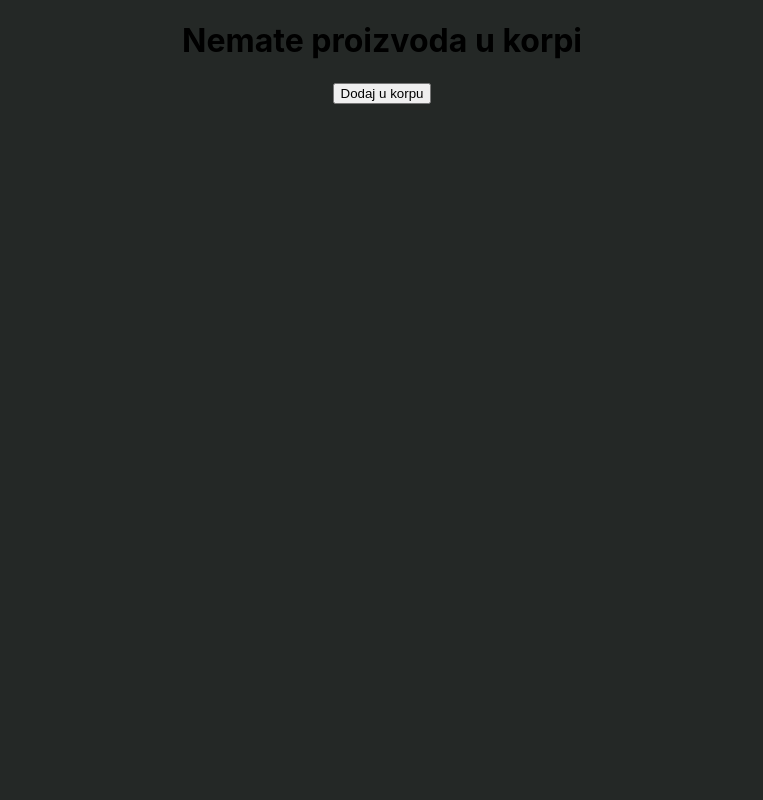
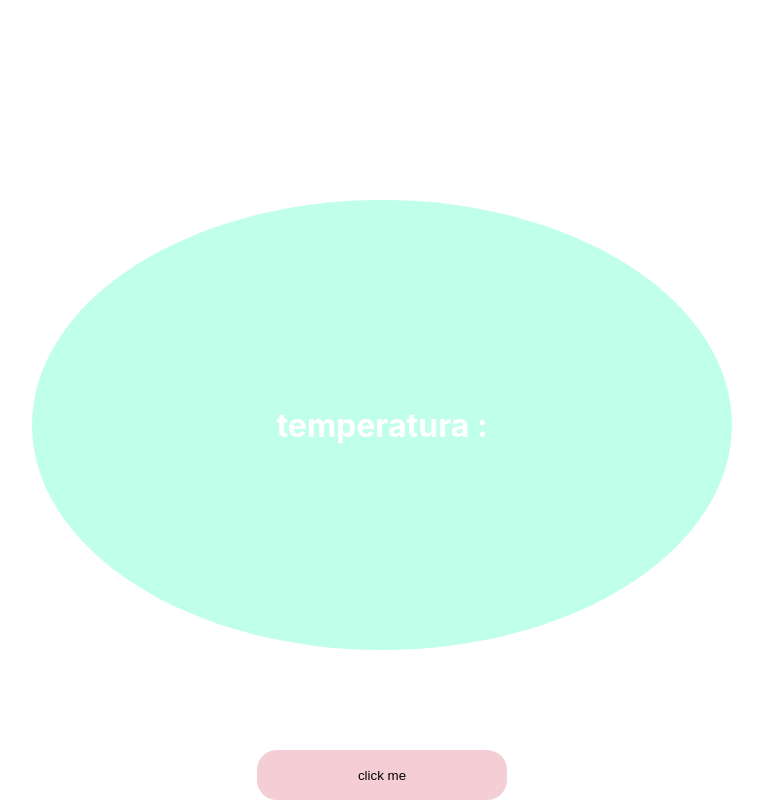
Before and after one commit to aminnicevic04/React-App-NIT, a React (Create React App) app in the folder my-app/: page / in a window 1280 px wide. Shown: the whole page, without its empty margins (258-1021 px from the left). Built offline with nearby package versions, Linux system fonts and the light colour scheme.

Commit message:
projekat

```diff
--- a/my-app/src/App.js
+++ b/my-app/src/App.js
@@ -4,6 +4,7 @@ import Cas6 from "./components/Casovi/cas6/cas6";
 import Forma1 from "./components/Forma-domaci/forma1";
 import React, { useState } from "react";
 import Cas7 from "./components/Casovi/cas7/cas7";
+import Main from "./components/Cond.Rend-domaci/main";
 
 //JSX
 function App() {
@@ -32,8 +33,11 @@ function App() {
 
   return (
     <>
-      <Cas7></Cas7>
+      <Main></Main>
     </>
+    // <>
+    //   <Cas7></Cas7>
+    // </>
     // <div className="main">
     //   <Cas6 />
     // </div>
--- a/my-app/src/components/Casovi/cas7/Products.js
+++ b/my-app/src/components/Casovi/cas7/Products.js
@@ -1,12 +1,12 @@
 import React from "react";
 
-function Products(ime, cena) {
+function Product({ ime, cena }) {
   return (
     <div>
       <h1>{ime}</h1>
-      <h1>{cena}</h1>
+      <h2>{cena}</h2>
     </div>
   );
 }
 
-export default Products;
+export default Product;
--- a/my-app/src/components/Casovi/cas7/cas7.js
+++ b/my-app/src/components/Casovi/cas7/cas7.js
@@ -1,21 +1,27 @@
-import { useState } from "react";
-import Products from "./Products";
+import React, { useState } from "react";
+import "./cas7.css";
+import Product from "./Products";
 
 function Cas7() {
-  const [randomNumber, setRandomNumber] = useState();
+  const [randomNumber, setRandomNumber] = useState(12);
+
   const [products, setProducts] = useState([
-    { name: "Adidas", price: 200, inCart: false },
-    { name: "Puma", price: 190, inCart: false },
-    { name: "Nike", price: 120, inCart: false },
-    { name: "Jordan", price: 300, inCart: false },
+    { name: "Adidas", price: 120, inCart: false },
+    { name: "Puma", price: 200, inCart: false },
+    { name: "Nike", price: 300, inCart: false },
+    { name: "Didadora", price: 70, inCart: false },
+    { name: "Under Armour", price: 120, inCart: false },
   ]);
 
   const inCartProducts = products.filter((product) => product.inCart);
+
+  console.log(products);
+
   return (
     <div style={{ textAlign: "center" }}>
       {inCartProducts.length > 0 ? (
         inCartProducts.map((product) => (
-          <Products ime={product.name} cena={product.price} />
+          <Product ime={product.name} cena={product.price} />
         ))
       ) : (
         <h1>Nemate proizvoda u korpi</h1>
@@ -23,17 +29,40 @@ function Cas7() {
 
       <button
         onClick={() =>
-          setProducts((prev) => [
-            ...prev,
-            (prev[2] = { ...prev[2], inCart: true }),
-          ])
+          setProducts({ ...(products[products[2].inCart] === true) })
         }
       >
         Dodaj u korpu
       </button>
+
+      {/* <h1>{randomNumber}</h1>
+      <button onClick={() => setRandomNumber(15)}>Promeni broj u 15</button> */}
+      {/* <h1>Ovaj broj je paran</h1> */}
+      {/* {randomNumber % 2 === 0 ? (
+        <h1 className="parni">Ovaj broj je paran</h1>
+      ) : (
+        <div className="neparni">
+          <h1>Ovaj broj nije paran</h1>
+          <h1>Ovaj broj nije paran</h1>
+          <h1>Ovaj broj nije paran</h1>
+          <h1>Ovaj broj nije paran</h1>
+          <h1>Ovaj broj nije paran</h1>
+          <h1>Ovaj broj nije paran</h1>
+        </div>
+      )}
+
+      <div className={`clasic ${error && "errorBorder"}`}></div>
+      <div className={`clasic `}></div>
+      <div className={`clasic errorBorder`}></div>
+      <div className={`clasic `}></div>
+      <div className={`clasic `}></div>
+      <div className={`clasic `}></div>
+      <div className={`clasic `}></div>
+      <div className={`clasic `}></div>
+      <div className={`clasic `}></div>
+      <div className={`clasic `}></div> */}
     </div>
   );
 }
 
 export default Cas7;
-// es7
--- /dev/null
+++ b/my-app/src/components/Cond.Rend-domaci/main.css
@@ -0,0 +1,37 @@
+body{
+    display: flex;
+    justify-content: center;
+    align-items: center;
+}
+.output{
+    margin-top: 200px;
+    width:700px;
+    height: 500px;
+    display: flex;
+    justify-content: center;
+    align-items: center;
+    background-color:rgb(192, 255, 234) ;
+    border-radius: 60%;
+}
+button{
+    width: 250px;
+    height: 50px;
+    border-radius: 20px;
+    border: none;
+    background-color: rgb(244, 206, 212);
+}
+.btn{
+    margin-top: 100px;
+    display: flex;
+    justify-content: center;
+    text-align: center;
+}
+.main{
+    display: flex;
+    flex-direction: column;
+    justify-content: center;
+    align-items: center;
+    height: 100vh;
+    width: 100vw;
+    margin-top: 0;
+}
--- /dev/null
+++ b/my-app/src/components/Cond.Rend-domaci/main.js
@@ -0,0 +1,50 @@
+import React, { useState } from "react";
+import "./main.css";
+function Main() {
+  const [randomNum, setRandomNum] = useState(null);
+  const [pozadina, setPozadina] = useState("");
+
+  const generateRandomNum = () => {
+    const zima =
+      "https://1.bp.blogspot.com/-oJOC5GCA5Bs/WG6bIACd1JI/AAAAAAAAAEE/hq4oGpMOblUhTo0kC6TdAqsfx-z96Fz6wCLcB/s1600/zima1.jpg";
+    const prolece =
+      "https://naissus.info/wp-content/uploads/2019/03/Prole%C4%87e-ilustracija-750x430-696x399.jpg";
+    const leto =
+      "https://seekingmagazine.com/wp-content/uploads/2021/06/opt__aboutcom__coeus__resources__content_migration__mnn__images__2018__07__palm_trees_hot_sun-f8e20b86425b492f9d777d92db46db49.jpg";
+
+    const random = Math.floor(Math.random() * (46 - -38 + 1)) + -38;
+    setRandomNum(random);
+
+    if (random >= -38 && random < -5) {
+      setPozadina(zima);
+    } else if (random >= -5 && random < 20) {
+      setPozadina(prolece);
+    } else {
+      setPozadina(leto);
+    }
+  };
+
+  const styles = {
+    background: pozadina,
+    color: "white",
+  };
+
+  return (
+    <div className="main" style={styles}>
+      <div className="output">
+        <div className="broj"></div>
+        <h1>temperatura : {randomNum}</h1>
+      </div>
+      <div className="btn">
+        <button onClick={generateRandomNum}>click me</button>
+      </div>
+    </div>
+  );
+}
+
+export default Main;
+
+// random broj -36 --- +48
+// -36 --- -5 hladno je
+// -5 --- 20 prijatno
+// 20 --- 48 vrelo
--- a/my-app/src/components/Forma-domaci/Card.js
+++ b/my-app/src/components/Forma-domaci/Card.js
@@ -1,4 +1,4 @@
-import "./card.css";
+// import "./card.css";
 
 function Card({ children }) {
   return <div className="card">{children}</div>;
--- a/my-app/src/components/Forma-domaci/Output.js
+++ b/my-app/src/components/Forma-domaci/Output.js
@@ -1,5 +1,5 @@
 import Card from "./Card";
-import "./output.css";
+// import "./output.css";
 import { useState } from "react";
 
 function Output({ cards }) {
--- a/my-app/src/components/Forma-domaci/forma1.js
+++ b/my-app/src/components/Forma-domaci/forma1.js
@@ -1,5 +1,5 @@
 import Output from "./Output.js";
-import "./forma1.css";
+// import "./forma1.css";
 import React, { useState } from "react";
 function Forma1({ addCard, cards }) {
   const [selectedOption, setSelectedOption] = useState("da");
```
